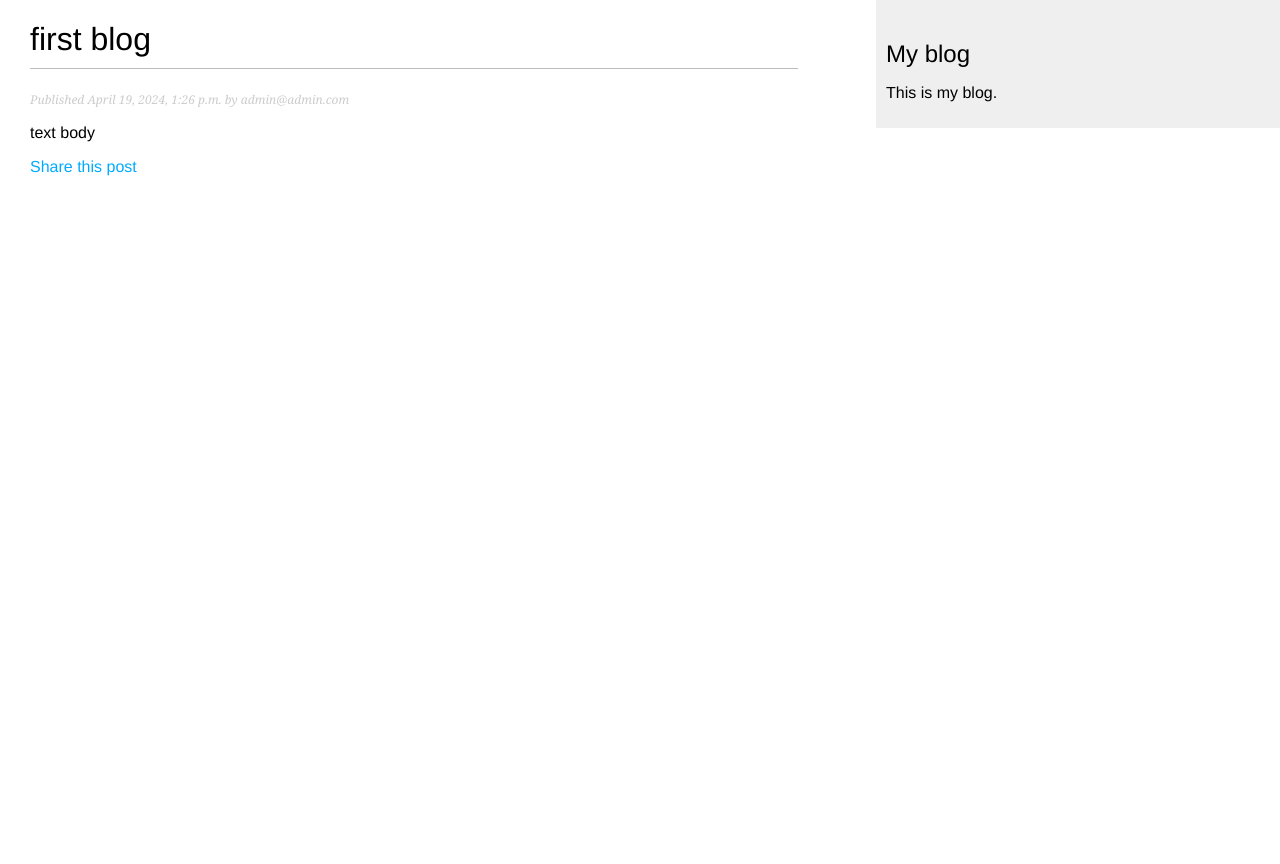
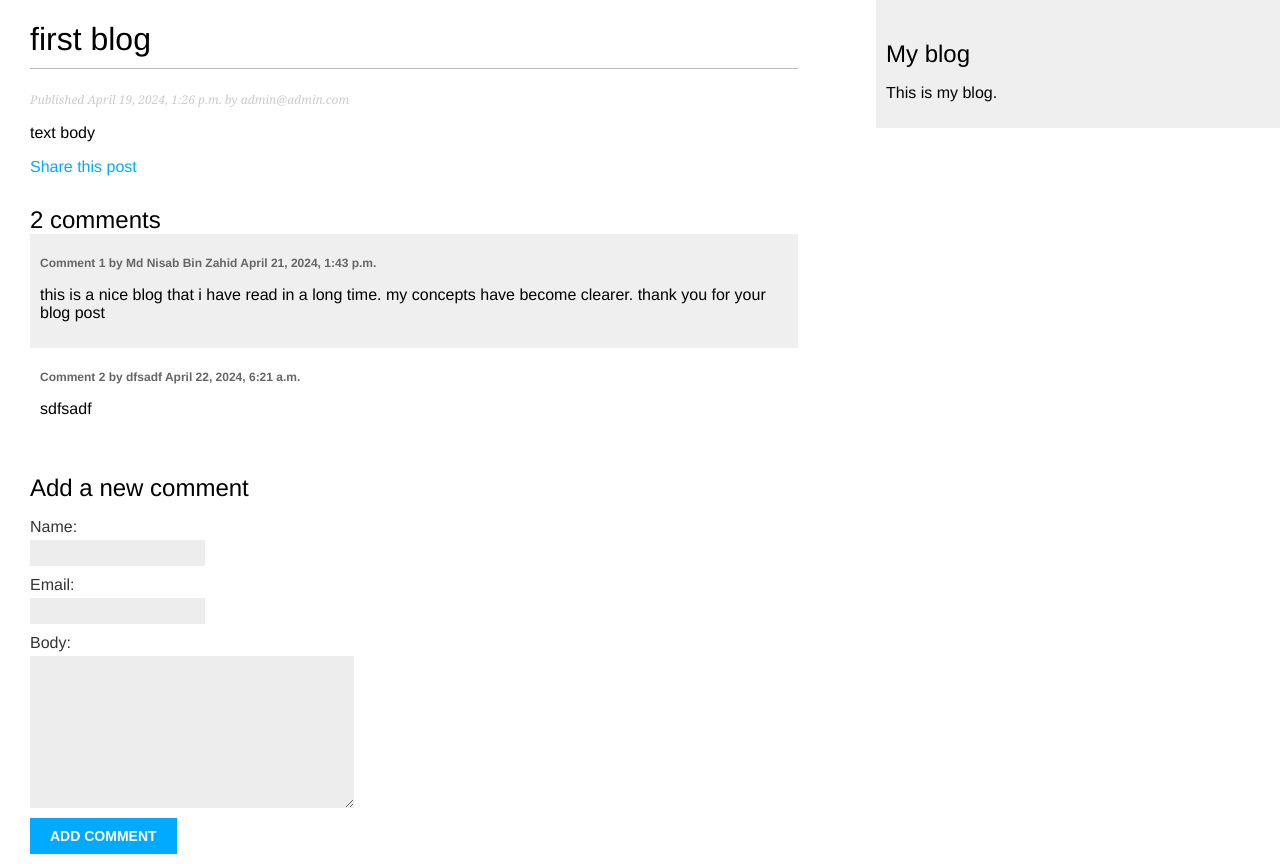
Before and after one commit to nisabzahid/blog_project, a Django app: a page that uses blog/blogapp/templates/blogapp/post/detail.html in a window 1280 px wide. Before the commit the page ends 176 px from the top, so only its background shows below. Run offline with Django 4.2, Linux system fonts and the light colour scheme; data comes from the database, SQL or seed files in the repository; both versions use the stored data as it was after the commit.

Commit message:
added comment system

```diff
--- a/blog/blogapp/forms.py
+++ b/blog/blogapp/forms.py
@@ -1,7 +1,13 @@
 from django import forms
+from .models import Comment
 
 class EmailPostForm(forms.Form):
     name = forms.CharField(max_length=25)
     email = forms.EmailField()
     to = forms.EmailField()
     comments = forms.CharField(required=False,widget=forms.Textarea)
+
+class CommentForm(forms.ModelForm):
+    class Meta:
+        model = Comment
+        fields = ['name', 'email', 'body']
--- a/blog/blogapp/models.py
+++ b/blog/blogapp/models.py
@@ -34,3 +34,19 @@ class Post(models.Model):
     def get_absolute_url(self):
         return reverse('blogapp:post_detail',
         args=[self.publish.year,self.publish.month,self.publish.day,self.slug])
+
+class Comment(models.Model):
+    post = models.ForeignKey(Post,on_delete=models.CASCADE,related_name='comments')
+    name = models.CharField(max_length=80)
+    email = models.EmailField()
+    body = models.TextField()
+    created = models.DateTimeField(auto_now_add=True)
+    updated = models.DateTimeField(auto_now=True)
+    active = models.BooleanField(default=True)
+
+    class Meta:
+        ordering = ['created']
+        indexes = [models.Index(fields=['created']),]
+
+    def __str__(self):
+        return f'Comment by {self.name} on {self.post}'
--- a/blog/blogapp/templates/blogapp/post/detail.html
+++ b/blog/blogapp/templates/blogapp/post/detail.html
@@ -10,5 +10,22 @@ Published {{ post.publish }} by {{ post.author }}
     <a href="{% url "blogapp:post_share" post.id %}">
         Share this post
     </a>
+    {% with comments.count as total_comments %}
+        <h2>
+            {{ total_comments }} comment{{ total_comments|pluralize }}
+        </h2>
+    {% endwith %}
+    {% for comment in comments %}
+        <div class="comment">
+            <p class="info">
+                Comment {{ forloop.counter }} by {{ comment.name }}
+                    {{ comment.created }}
+            </p>
+            {{ comment.body|linebreaks }}
+        </div>
+    {% empty %}
+    <p>there are no comments.</p>
+    {% endfor%}
+    {% include "blogapp/post/includes/comment_form.html"%}
 </p>
 {% endblock %}
--- /dev/null
+++ b/blog/blogapp/templates/blogapp/post/includes/comment_form.html
@@ -0,0 +1,6 @@
+<h2>Add a new comment</h2>
+<form action="{% url "blogapp:post_comment" post.id %}" method="post">
+{{ form.as_p }}
+{% csrf_token %}
+<p><input type="submit" value="Add comment"></p>
+</form>
--- a/blog/blogapp/urls.py
+++ b/blog/blogapp/urls.py
@@ -8,4 +8,5 @@ urlpatterns = [
     path('', views.PostListView.as_view(), name='post_list'),
     path('<int:year>/<int:month>/<int:day>/<slug:post>/', views.post_detail, name='post_detail'),
     path('<int:post_id>/share/',views.post_share, name='post_share'),
+    path('<int:post_id>/post_comment/', views.post_comment,name='post_comment'),
 ]
--- a/blog/blogapp/views.py
+++ b/blog/blogapp/views.py
@@ -1,10 +1,11 @@
 from django.shortcuts import render, get_object_or_404
 from django.core.paginator import Paginator, EmptyPage, PageNotAnInteger
-from .models import Post
+from .models import Post, Comment
 from django.http import Http404
 from django.views.generic import ListView
 from django.core.mail import send_mail
-from .forms import EmailPostForm
+from .forms import EmailPostForm, CommentForm
+from django.views.decorators.http import require_POST
 
 class PostListView(ListView):
     queryset = Post.objects.all()
@@ -20,9 +21,17 @@ def post_detail(request, year, month, day, post):
     publish__year=year,
     publish__month=month,
     publish__day=day)
+
+    # List of active comments for this post
+    comments = post.comments.filter(active=True)
+    # Form for users to comment
+    form = CommentForm()
+
     return render(request,
         'blogapp/post/detail.html',
-        {'post': post})
+        {'post': post,
+        'comments': comments,
+        'form':form})
 
 def post_share(request, post_id):
     # Retrieve post by id
@@ -45,3 +54,23 @@ def post_share(request, post_id):
     else:
         form = EmailPostForm()
     return render(request, 'blogapp/post/share.html', {'post': post,'form': form,'sent':sent})
+
+
+@require_POST
+def post_comment(request, post_id):
+    post = get_object_or_404(Post, id=post_id, status=Post.Status.PUBLISHED)
+    comment = None
+    # A comment was posted
+    form = CommentForm(data=request.POST)
+    print(form)
+    if form.is_valid():
+        # Create a Comment object without saving it to the database
+        comment = form.save(commit=False)
+        # Assign the post to the comment
+        comment.post = post
+        # Save the comment to the database
+        comment.save()
+    return render(request, 'blogapp/post/comment.html',
+        {'post': post,
+        'form': form,
+        'comment': comment})
```
Also changed, not shown: blog/blogapp/admin.py (+7 -1 lines), blog/blogapp/templates/blogapp/post/comment.html (added, +10 -0 lines), blog/blogapp/migrations/0003_comment_comment_blogapp_com_created_22385d_idx.py (added), blog/db.sqlite3. Lines whose indentation alone changed are shown as unchanged.
